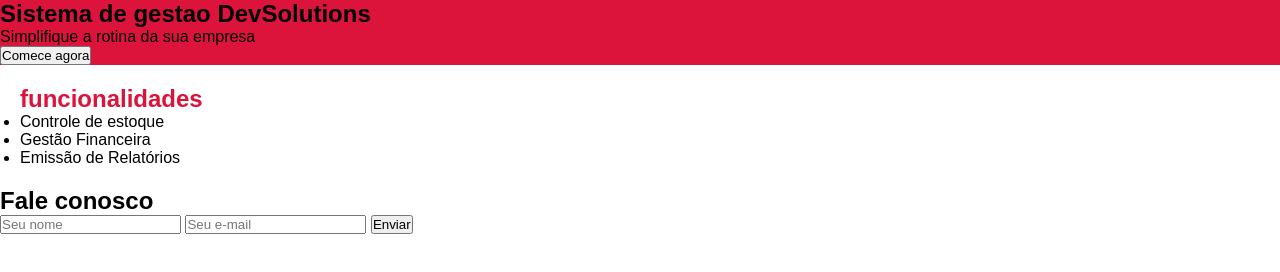
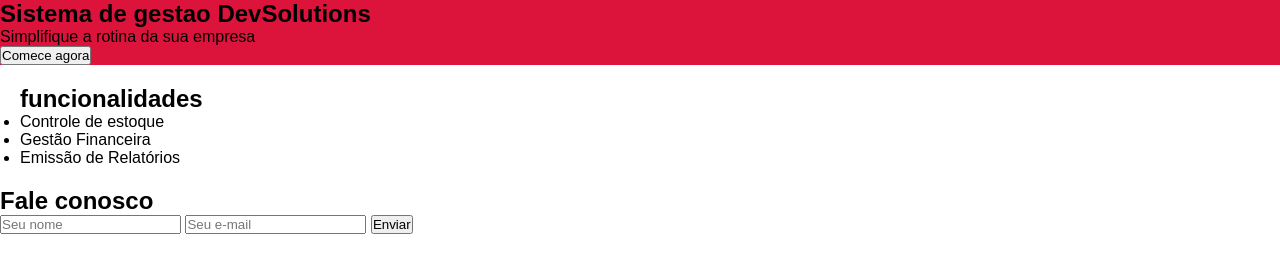
Before and after one commit to luizafumero/DevSolutions, a plain HTML site: page Index.html in a window 1280 px wide. Drawn offline with Linux system fonts and the light colour scheme; a script that the page names is missing.

Commit message:
Update estilos.css

```diff
--- a/estilos.css
+++ b/estilos.css
@@ -13,7 +13,7 @@
 }
 
 .funcionalidades h2 {
-    color:crimson;
+    color:crimson (44,14,212)
 }
 
 .secao-principal{
```
